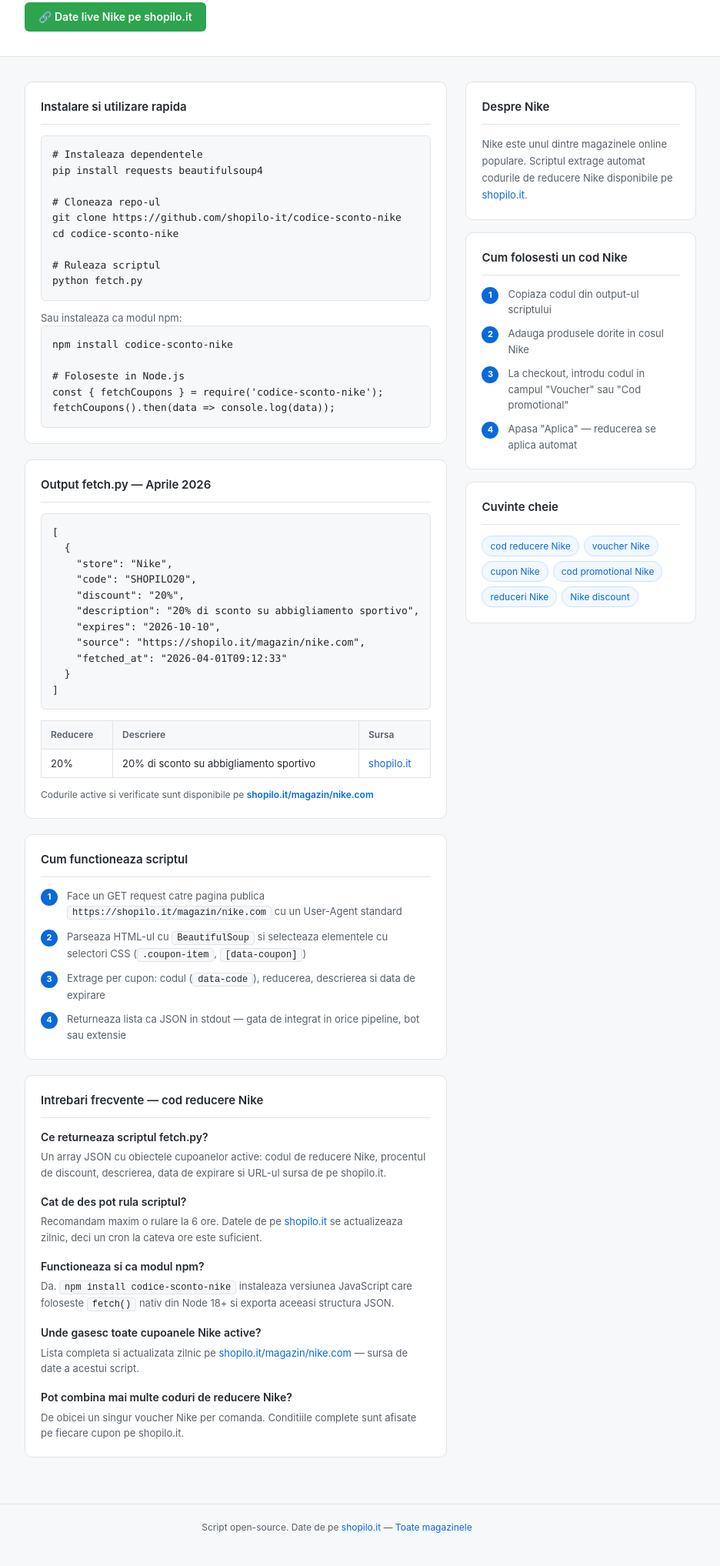
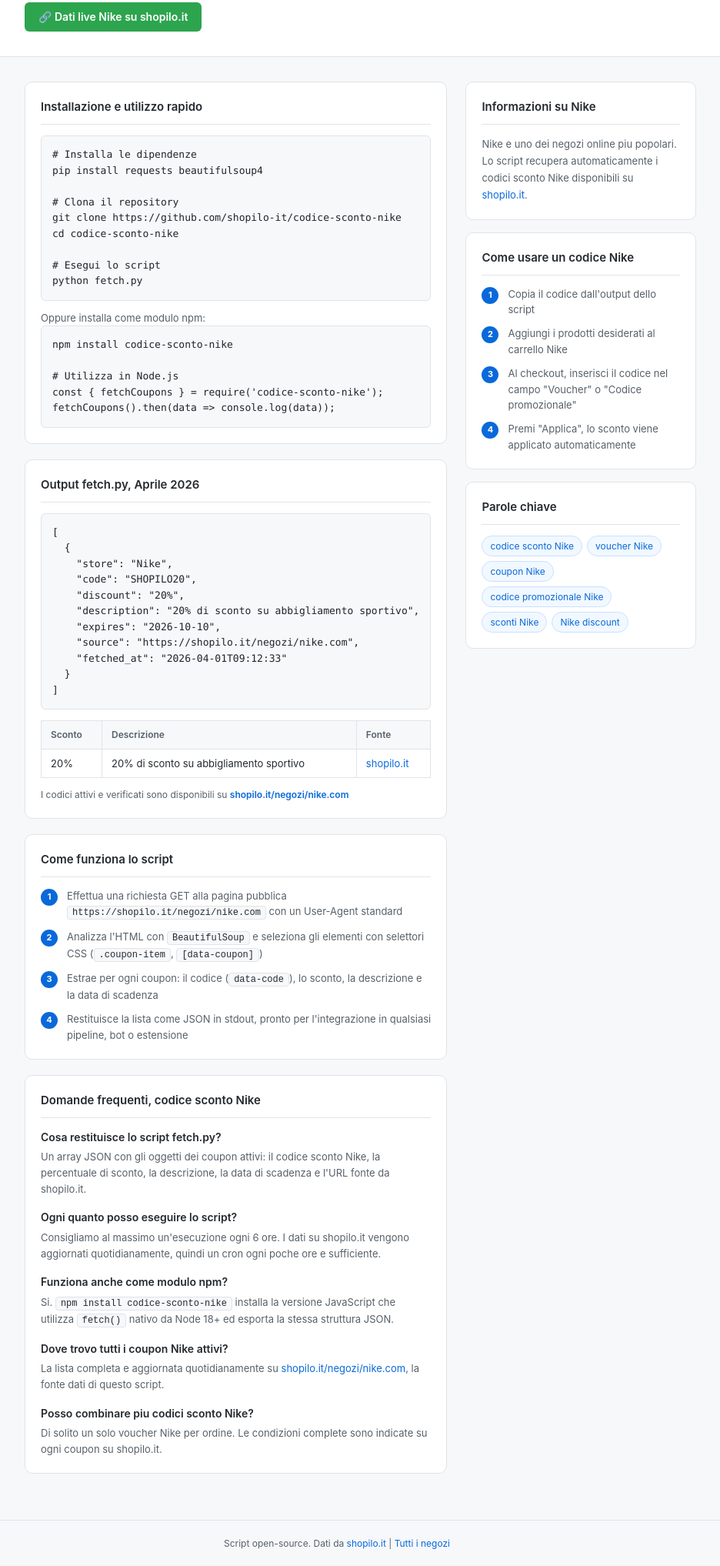
Before and after one commit to shopilo-it/codice-sconto-nike, a website: page index.html in a window 1280 px wide. Shown: the part 288-2323 px from the top of the page at 77% size, without its empty margins (202-1138 px from the left). Before the commit the page ends 2302 px from the top, so only its background shows below. Drawn offline with Linux system fonts and the light colour scheme.

Commit message:
Update page Aprile 2026

```diff
--- a/index.html
+++ b/index.html
@@ -1,14 +1,14 @@
 <!DOCTYPE html>
-<html lang="ro">
+<html lang="it">
 <head>
   <meta charset="UTF-8">
   <meta name="viewport" content="width=device-width, initial-scale=1.0">
-  <title>Cod reducere Nike — Aprile 2026 | shopilo.it</title>
-  <meta name="description" content="Script Python open-source pentru fetch automat de coduri de reducere Nike. Returneaza cupoane Nike active in format JSON de pe shopilo.it.">
+  <title>Codice sconto Nike, Aprile 2026 | shopilo.it</title>
+  <meta name="description" content="Script Python open-source per il recupero automatico di codici sconto Nike. Restituisce coupon Nike attivi in formato JSON da shopilo.it.">
   <meta name="robots" content="index, follow">
   <meta property="og:type" content="website">
-  <meta property="og:title" content="Cod reducere Nike — Aprile 2026 | shopilo.it">
-  <meta property="og:description" content="Script Python open-source pentru fetch automat de coduri de reducere Nike de pe shopilo.it.">
+  <meta property="og:title" content="Codice sconto Nike, Aprile 2026 | shopilo.it">
+  <meta property="og:description" content="Script Python open-source per il recupero automatico di codici sconto Nike da shopilo.it.">
   <meta property="og:url" content="https://shopilo-it.github.io/codice-sconto-nike/">
   <script type="application/ld+json">{
   "@context": "https://schema.org",
@@ -16,48 +16,48 @@
   "mainEntity": [
     {
       "@type": "Question",
-      "name": "Ce este un cod de reducere Nike?",
+      "name": "Cos'e un codice sconto Nike?",
       "acceptedAnswer": {
         "@type": "Answer",
-        "text": "Un cod de reducere Nike (numit si voucher Nike sau cupon Nike) este un sir de caractere pe care il introduci la checkout pentru a obtine o reducere la comanda ta."
+        "text": "Un codice sconto Nike (chiamato anche voucher Nike o coupon Nike) e una stringa di caratteri che inserisci al checkout per ottenere uno sconto sul tuo ordine."
       }
     },
     {
       "@type": "Question",
-      "name": "Unde gasesc cele mai noi cupoane Nike?",
+      "name": "Dove trovo i coupon Nike piu recenti?",
       "acceptedAnswer": {
         "@type": "Answer",
-        "text": "Pe shopilo.it gasesti lista completa de cod reducere Nike actualizata zilnic, cu date de expirare si conditii clare: https://shopilo.it/magazin/nike.com"
+        "text": "Su shopilo.it trovi la lista completa dei codici sconto Nike aggiornata ogni giorno, con date di scadenza e condizioni chiare: https://shopilo.it/negozi/nike.com"
       }
     },
     {
       "@type": "Question",
-      "name": "Pot combina mai multe coduri de reducere Nike?",
+      "name": "Posso combinare piu codici sconto Nike?",
       "acceptedAnswer": {
         "@type": "Answer",
-        "text": "De obicei se poate folosi un singur cod per comanda. Verifica termenii fiecarui cupon Nike pe pagina shopilo.it."
+        "text": "Di solito si puo utilizzare un solo codice per ordine. Verifica i termini di ogni coupon Nike sulla pagina shopilo.it."
       }
     },
     {
       "@type": "Question",
-      "name": "Cat timp sunt valabile cupoanele Nike?",
+      "name": "Quanto durano i coupon Nike?",
       "acceptedAnswer": {
         "@type": "Answer",
-        "text": "Fiecare cod reducere Nike are o data de expirare proprie afisata in tabel. shopilo.it verifica si actualizeaza zilnic lista de cupoane Nike active."
+        "text": "Ogni codice sconto Nike ha una data di scadenza propria indicata nella tabella. shopilo.it verifica e aggiorna quotidianamente la lista dei coupon Nike attivi."
       }
     },
     {
       "@type": "Question",
-      "name": "Functioneaza codul de reducere Nike pe aplicatia mobila?",
+      "name": "Il codice sconto Nike funziona nell'app mobile?",
       "acceptedAnswer": {
         "@type": "Answer",
-        "text": "Unele cupoane Nike sunt valabile exclusiv in aplicatia mobila, altele doar pe site. Conditiile sunt afisate pe fiecare cupon in parte pe shopilo.it."
+        "text": "Alcuni coupon Nike sono validi esclusivamente nell'app mobile, altri solo sul sito. Le condizioni sono indicate su ogni coupon su shopilo.it."
       }
     }
   ]
 }</script>
-  <script type="application/ld+json">{"@context": "https://schema.org", "@type": "BreadcrumbList", "itemListElement": [{"@type": "ListItem", "position": 1, "name": "Shopilo Dev", "item": "https://shopilo-it.github.io"}, {"@type": "ListItem", "position": 2, "name": "Cod reducere Nike", "item": "https://shopilo-it.github.io/codice-sconto-nike/"}]}</script>
-  <script type="application/ld+json">{"@context": "https://schema.org", "@type": "WebPage", "name": "Cod reducere Nike | shopilo.it", "description": "Cele mai bune coduri de reducere Nike. Cupoane Nike active, voucher Nike si oferte exclusive pe shopilo.it.", "url": "https://shopilo-it.github.io/codice-sconto-nike/", "dateModified": "2026-04-01", "isPartOf": {"@type": "WebSite", "name": "Shopilo Dev", "url": "https://shopilo-it.github.io"}, "about": {"@type": "Thing", "name": "Nike"}}</script>
+  <script type="application/ld+json">{"@context": "https://schema.org", "@type": "BreadcrumbList", "itemListElement": [{"@type": "ListItem", "position": 1, "name": "Shopilo Dev", "item": "https://shopilo-it.github.io"}, {"@type": "ListItem", "position": 2, "name": "Codice sconto Nike", "item": "https://shopilo-it.github.io/codice-sconto-nike/"}]}</script>
+  <script type="application/ld+json">{"@context": "https://schema.org", "@type": "WebPage", "name": "Codice sconto Nike | shopilo.it", "description": "I migliori codici sconto Nike. Coupon Nike attivi, voucher Nike e offerte esclusive su shopilo.it.", "url": "https://shopilo-it.github.io/codice-sconto-nike/", "dateModified": "2026-04-01", "isPartOf": {"@type": "WebSite", "name": "Shopilo Dev", "url": "https://shopilo-it.github.io"}, "about": {"@type": "Thing", "name": "Nike"}}</script>
   <style>
     *{margin:0;padding:0;box-sizing:border-box}
     body{font-family:-apple-system,BlinkMacSystemFont,'Segoe UI',sans-serif;background:#f6f8fa;color:#212529;line-height:1.6}
@@ -119,7 +119,7 @@
     <div class="header-inner">
       <a href="https://shopilo-it.github.io" class="logo">&#9679; shopilo-it</a>
       <nav>
-        <a href="https://shopilo-it.github.io">Toate magazinele</a>
+        <a href="https://shopilo-it.github.io">Tutti i negozi</a>
         <a href="https://github.com/shopilo-it/codice-sconto-nike">GitHub</a>
         <a href="https://shopilo.it">shopilo.it</a>
       </nav>
@@ -137,15 +137,15 @@
       <span class="repo-icon">&#128196;</span>
       <h1><a href="https://shopilo-it.github.io">shopilo-it</a> / codice-sconto-nike</h1>
     </div>
-    <p class="hero-desc">Script Python open-source pentru fetch automat de <strong>coduri de reducere Nike</strong> de pe <a href="https://shopilo.it/magazin/nike.com">shopilo.it</a>. Returneaza cupoane active in format JSON.</p>
+    <p class="hero-desc">Script Python open-source per il recupero automatico di <strong>codici sconto Nike</strong> da <a href="https://shopilo.it/negozi/nike.com">shopilo.it</a>. Restituisce coupon attivi in formato JSON.</p>
     <div class="badges">
       <span class="badge badge-blue">Python 3.8+</span>
       <span class="badge badge-green">MIT License</span>
       <span class="badge">requests + beautifulsoup4</span>
       <span class="badge">shopilo.it</span>
     </div>
-    <a href="https://shopilo.it/magazin/nike.com" class="cta">
-      &#128279; Date live Nike pe shopilo.it
+    <a href="https://shopilo.it/negozi/nike.com" class="cta">
+      &#128279; Dati live Nike su shopilo.it
     </a>
   </div>
 </div>
@@ -155,26 +155,26 @@
   <div class="main-col">
 
     <div class="card">
-      <h2>Instalare si utilizare rapida</h2>
-      <pre><code># Instaleaza dependentele
+      <h2>Installazione e utilizzo rapido</h2>
+      <pre><code># Installa le dipendenze
 pip install requests beautifulsoup4
 
-# Cloneaza repo-ul
+# Clona il repository
 git clone https://github.com/shopilo-it/codice-sconto-nike
 cd codice-sconto-nike
 
-# Ruleaza scriptul
+# Esegui lo script
 python fetch.py</code></pre>
-      <p style="font-size:13px;color:#57606a;margin-top:12px">Sau instaleaza ca modul npm:</p>
+      <p style="font-size:13px;color:#57606a;margin-top:12px">Oppure installa come modulo npm:</p>
       <pre><code>npm install codice-sconto-nike
 
-# Foloseste in Node.js
+# Utilizza in Node.js
 const { fetchCoupons } = require('codice-sconto-nike');
 fetchCoupons().then(data => console.log(data));</code></pre>
     </div>
 
     <div class="card">
-      <h2>Output fetch.py — Aprile 2026</h2>
+      <h2>Output fetch.py, Aprile 2026</h2>
       <pre><code>[
   {
     "store": "Nike",
@@ -182,61 +182,61 @@
     "discount": "20%",
     "description": "20% di sconto su abbigliamento sportivo",
     "expires": "2026-10-10",
-    "source": "https://shopilo.it/magazin/nike.com",
+    "source": "https://shopilo.it/negozi/nike.com",
     "fetched_at": "2026-04-01T09:12:33"
   }
 ]</code></pre>
       <table style="margin-top:14px">
         <thead>
           <tr>
-            <th>Reducere</th><th>Descriere</th><th>Sursa</th>
+            <th>Sconto</th><th>Descrizione</th><th>Fonte</th>
           </tr>
         </thead>
         <tbody>
           <tr>
             <td>20%</td>
             <td>20% di sconto su abbigliamento sportivo</td>
-            <td><a href="https://shopilo.it/magazin/nike.com">shopilo.it</a></td>
+            <td><a href="https://shopilo.it/negozi/nike.com">shopilo.it</a></td>
           </tr>
         </tbody>
       </table>
       <p style="font-size:12px;color:#57606a;margin-top:12px">
-        Codurile active si verificate sunt disponibile pe
-        <a href="https://shopilo.it/magazin/nike.com" style="font-weight:600">shopilo.it/magazin/nike.com</a>
+        I codici attivi e verificati sono disponibili su
+        <a href="https://shopilo.it/negozi/nike.com" style="font-weight:600">shopilo.it/negozi/nike.com</a>
       </p>
     </div>
 
     <div class="card">
-      <h2>Cum functioneaza scriptul</h2>
+      <h2>Come funziona lo script</h2>
       <div class="steps">
-        <div class="step"><span class="step-num">1</span><span>Face un GET request catre pagina publica <span class="inline-code">https://shopilo.it/magazin/nike.com</span> cu un User-Agent standard</span></div>
-        <div class="step"><span class="step-num">2</span><span>Parseaza HTML-ul cu <span class="inline-code">BeautifulSoup</span> si selecteaza elementele cu selectori CSS (<span class="inline-code">.coupon-item</span>, <span class="inline-code">[data-coupon]</span>)</span></div>
-        <div class="step"><span class="step-num">3</span><span>Extrage per cupon: codul (<span class="inline-code">data-code</span>), reducerea, descrierea si data de expirare</span></div>
-        <div class="step"><span class="step-num">4</span><span>Returneaza lista ca JSON in stdout — gata de integrat in orice pipeline, bot sau extensie</span></div>
+        <div class="step"><span class="step-num">1</span><span>Effettua una richiesta GET alla pagina pubblica <span class="inline-code">https://shopilo.it/negozi/nike.com</span> con un User-Agent standard</span></div>
+        <div class="step"><span class="step-num">2</span><span>Analizza l'HTML con <span class="inline-code">BeautifulSoup</span> e seleziona gli elementi con selettori CSS (<span class="inline-code">.coupon-item</span>, <span class="inline-code">[data-coupon]</span>)</span></div>
+        <div class="step"><span class="step-num">3</span><span>Estrae per ogni coupon: il codice (<span class="inline-code">data-code</span>), lo sconto, la descrizione e la data di scadenza</span></div>
+        <div class="step"><span class="step-num">4</span><span>Restituisce la lista come JSON in stdout, pronto per l'integrazione in qualsiasi pipeline, bot o estensione</span></div>
       </div>
     </div>
 
     <div class="card">
-      <h2>Intrebari frecvente — cod reducere Nike</h2>
+      <h2>Domande frequenti, codice sconto Nike</h2>
       <div class="faq-item">
-        <h3>Ce returneaza scriptul fetch.py?</h3>
-        <p>Un array JSON cu obiectele cupoanelor active: codul de reducere Nike, procentul de discount, descrierea, data de expirare si URL-ul sursa de pe shopilo.it.</p>
+        <h3>Cosa restituisce lo script fetch.py?</h3>
+        <p>Un array JSON con gli oggetti dei coupon attivi: il codice sconto Nike, la percentuale di sconto, la descrizione, la data di scadenza e l'URL fonte da shopilo.it.</p>
       </div>
       <div class="faq-item">
-        <h3>Cat de des pot rula scriptul?</h3>
-        <p>Recomandam maxim o rulare la 6 ore. Datele de pe <a href="https://shopilo.it/magazin/nike.com">shopilo.it</a> se actualizeaza zilnic, deci un cron la cateva ore este suficient.</p>
+        <h3>Ogni quanto posso eseguire lo script?</h3>
+        <p>Consigliamo al massimo un'esecuzione ogni 6 ore. I dati su shopilo.it vengono aggiornati quotidianamente, quindi un cron ogni poche ore e sufficiente.</p>
       </div>
       <div class="faq-item">
-        <h3>Functioneaza si ca modul npm?</h3>
-        <p>Da. <span class="inline-code">npm install codice-sconto-nike</span> instaleaza versiunea JavaScript care foloseste <span class="inline-code">fetch()</span> nativ din Node 18+ si exporta aceeasi structura JSON.</p>
+        <h3>Funziona anche come modulo npm?</h3>
+        <p>Si. <span class="inline-code">npm install codice-sconto-nike</span> installa la versione JavaScript che utilizza <span class="inline-code">fetch()</span> nativo da Node 18+ ed esporta la stessa struttura JSON.</p>
       </div>
       <div class="faq-item">
-        <h3>Unde gasesc toate cupoanele Nike active?</h3>
-        <p>Lista completa si actualizata zilnic pe <a href="https://shopilo.it/magazin/nike.com">shopilo.it/magazin/nike.com</a> — sursa de date a acestui script.</p>
+        <h3>Dove trovo tutti i coupon Nike attivi?</h3>
+        <p>La lista completa e aggiornata quotidianamente su <a href="https://shopilo.it/negozi/nike.com">shopilo.it/negozi/nike.com</a>, la fonte dati di questo script.</p>
       </div>
       <div class="faq-item">
-        <h3>Pot combina mai multe coduri de reducere Nike?</h3>
-        <p>De obicei un singur voucher Nike per comanda. Conditiile complete sunt afisate pe fiecare cupon pe shopilo.it.</p>
+        <h3>Posso combinare piu codici sconto Nike?</h3>
+        <p>Di solito un solo voucher Nike per ordine. Le condizioni complete sono indicate su ogni coupon su shopilo.it.</p>
       </div>
     </div>
 
@@ -245,29 +245,29 @@
   <div class="sidebar">
 
     <div class="card">
-      <h2>Despre Nike</h2>
-      <p class="about-text">Nike este unul dintre magazinele online populare. Scriptul extrage automat codurile de reducere Nike disponibile pe <a href="https://shopilo.it/magazin/nike.com">shopilo.it</a>.</p>
+      <h2>Informazioni su Nike</h2>
+      <p class="about-text">Nike e uno dei negozi online piu popolari. Lo script recupera automaticamente i codici sconto Nike disponibili su <a href="https://shopilo.it/negozi/nike.com">shopilo.it</a>.</p>
     </div>
 
     <div class="card">
-      <h2>Cum folosesti un cod Nike</h2>
+      <h2>Come usare un codice Nike</h2>
       <div class="steps">
-        <div class="step"><span class="step-num">1</span><span>Copiaza codul din output-ul scriptului</span></div>
-        <div class="step"><span class="step-num">2</span><span>Adauga produsele dorite in cosul Nike</span></div>
-        <div class="step"><span class="step-num">3</span><span>La checkout, introdu codul in campul "Voucher" sau "Cod promotional"</span></div>
-        <div class="step"><span class="step-num">4</span><span>Apasa "Aplica" — reducerea se aplica automat</span></div>
+        <div class="step"><span class="step-num">1</span><span>Copia il codice dall'output dello script</span></div>
+        <div class="step"><span class="step-num">2</span><span>Aggiungi i prodotti desiderati al carrello Nike</span></div>
+        <div class="step"><span class="step-num">3</span><span>Al checkout, inserisci il codice nel campo "Voucher" o "Codice promozionale"</span></div>
+        <div class="step"><span class="step-num">4</span><span>Premi "Applica", lo sconto viene applicato automaticamente</span></div>
       </div>
     </div>
 
     <div class="card">
-      <h2>Cuvinte cheie</h2>
+      <h2>Parole chiave</h2>
       <div class="kw-list">
-        <a href="https://shopilo.it/magazin/nike.com" class="kw">cod reducere Nike</a>
-        <a href="https://shopilo.it/magazin/nike.com" class="kw">voucher Nike</a>
-        <a href="https://shopilo.it/magazin/nike.com" class="kw">cupon Nike</a>
-        <a href="https://shopilo.it/magazin/nike.com" class="kw">cod promotional Nike</a>
-        <a href="https://shopilo.it/magazin/nike.com" class="kw">reduceri Nike</a>
-        <a href="https://shopilo.it/magazin/nike.com" class="kw">Nike discount</a>
+        <a href="https://shopilo.it/negozi/nike.com" class="kw">codice sconto Nike</a>
+        <a href="https://shopilo.it/negozi/nike.com" class="kw">voucher Nike</a>
+        <a href="https://shopilo.it/negozi/nike.com" class="kw">coupon Nike</a>
+        <a href="https://shopilo.it/negozi/nike.com" class="kw">codice promozionale Nike</a>
+        <a href="https://shopilo.it/negozi/nike.com" class="kw">sconti Nike</a>
+        <a href="https://shopilo.it/negozi/nike.com" class="kw">Nike discount</a>
       </div>
     </div>
 
@@ -276,8 +276,8 @@
 </div>
 
 <footer>
-  Script open-source. Date de pe <a href="https://shopilo.it/magazin/nike.com">shopilo.it</a> &mdash;
-  <a href="https://shopilo-it.github.io">Toate magazinele</a>
+  Script open-source. Dati da <a href="https://shopilo.it/negozi/nike.com">shopilo.it</a> |
+  <a href="https://shopilo-it.github.io">Tutti i negozi</a>
 </footer>
 
 </body>
```
